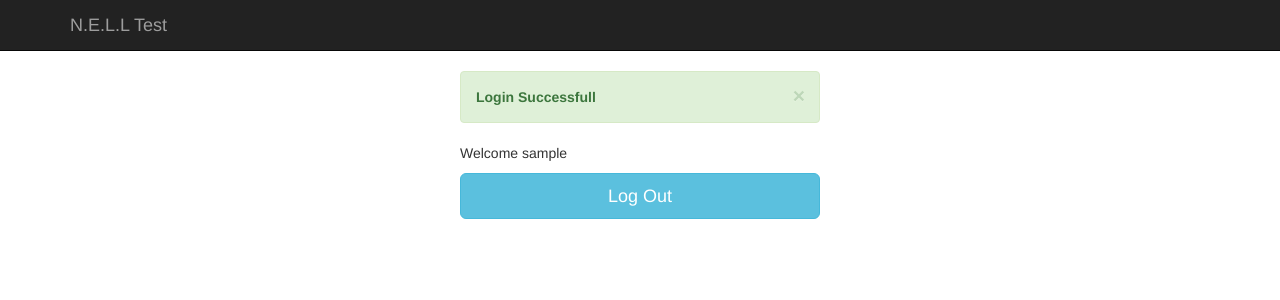
After one commit to kamaltmo/N.E.L.L., a PHP site: page /profile.php in a window 1280 px wide. The commit adds this page. Shown: the top 300 px of the page. Run offline with PHP 8.4, Linux system fonts and the light colour scheme; the visitor is signed in with stand-in values (Sample User, id 1); some libraries are stand-ins or nearby versions.

```diff
--- a/index.php
+++ b/index.php
@@ -60,7 +60,7 @@ if(isset($_SESSION['login_user'])){
                                 </div>
                                 <div class="form-group">
                                     <label class="control-label" for="password">Password</label>
-                                    <input class="form-control" id="pass" name="pass" placeholder="Password"
+                                    <input class="form-control" id="password" name="password" placeholder="Password"
                                     type="password">
                                 </div>
                                 <input name="submit" type="submit" class="btn btn-info" />
--- /dev/null
+++ b/profile.php
@@ -0,0 +1,54 @@
+<?php
+    session_start();
+    $name = $_SESSION['login_user'];
+?>
+<!DOCTYPE html>
+<html>
+
+    <head>
+        <meta charset="utf-8">
+        <meta name="viewport" content="width=device-width, initial-scale=1">
+        <script type="text/javascript" src="http://cdnjs.cloudflare.com/ajax/libs/jquery/2.0.3/jquery.min.js"></script>
+        <script type="text/javascript" src="http://netdna.bootstrapcdn.com/bootstrap/3.3.4/js/bootstrap.min.js"></script>
+        <link href="http://cdnjs.cloudflare.com/ajax/libs/font-awesome/4.3.0/css/font-awesome.min.css"
+        rel="stylesheet" type="text/css">
+        <link href="http://pingendo.github.io/pingendo-bootstrap/themes/default/bootstrap.css"
+        rel="stylesheet" type="text/css">
+    </head>
+
+    <body>
+        <div class="navbar navbar-default navbar-inverse navbar-static-top">
+            <div class="container">
+                <div class="navbar-header">
+                    <button type="button" class="navbar-toggle" data-toggle="collapse" data-target="#navbar-ex-collapse">
+                        <span class="sr-only">Toggle navigation</span>
+                        <span class="icon-bar"></span>
+                        <span class="icon-bar"></span>
+                        <span class="icon-bar"></span>
+                    </button>
+                    <a class="navbar-brand" href="#"><span>N.E.L.L Test</span></a>
+                </div>
+                <div class="collapse navbar-collapse" id="navbar-ex-collapse">
+                    <ul class="nav navbar-nav navbar-right"></ul>
+                </div>
+            </div>
+        </div>
+        <div class="section">
+            <div class="container">
+                <div class="row">
+                    <div class="col-md-4"></div>
+                    <div class="col-md-4">
+                        <div class="alert alert-dismissable alert-success">
+                            <button contenteditable="false" type="button" class="close" data-dismiss="alert"
+                            aria-hidden="true">×</button>
+                            <b>Login Successfull</b>
+                        </div>
+                        <p>Welcome <?php echo $name; ?></p>
+                        <a href="logout.php" class="btn btn-block btn-info btn-lg">Log Out</a>
+                    </div>
+                </div>
+            </div>
+        </div>
+    </body>
+
+</html>
```
Also changed, not shown: login.php (+8 -4 lines), logout.php (added, +7 -0 lines).
